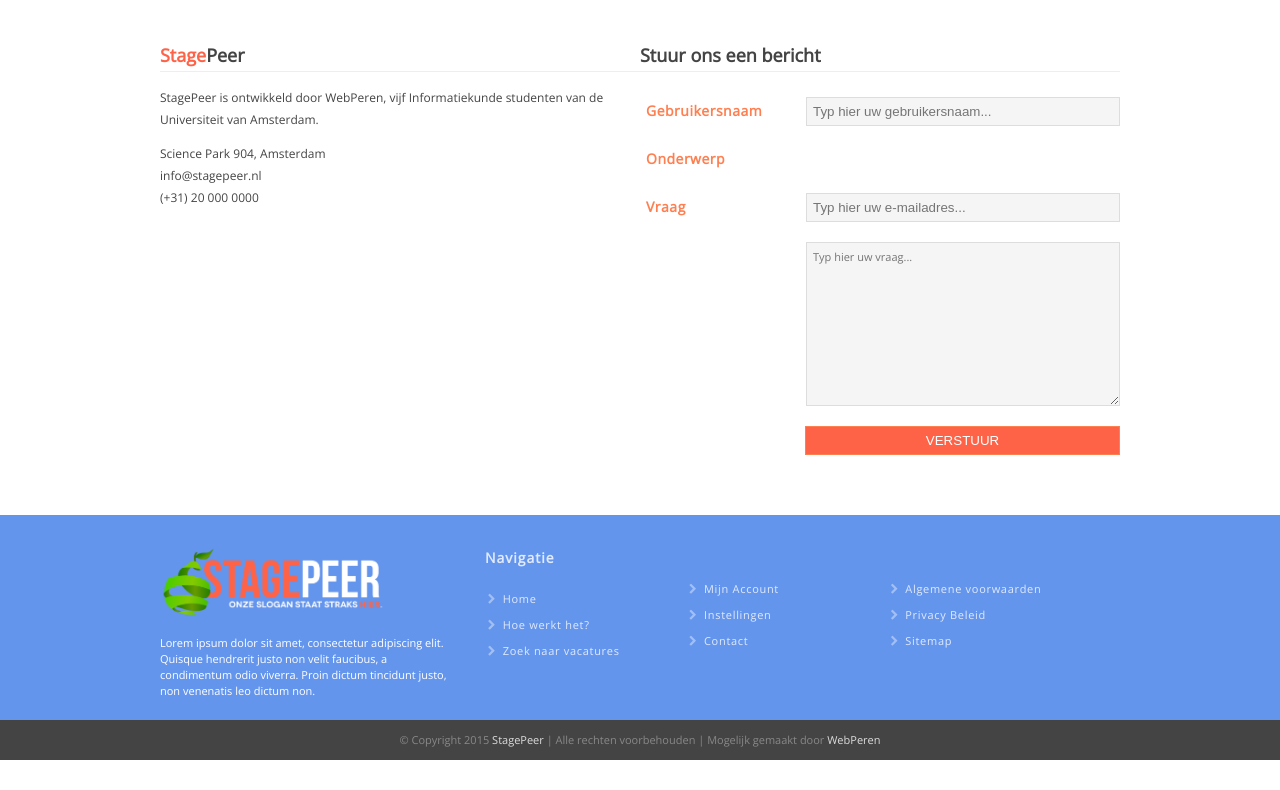
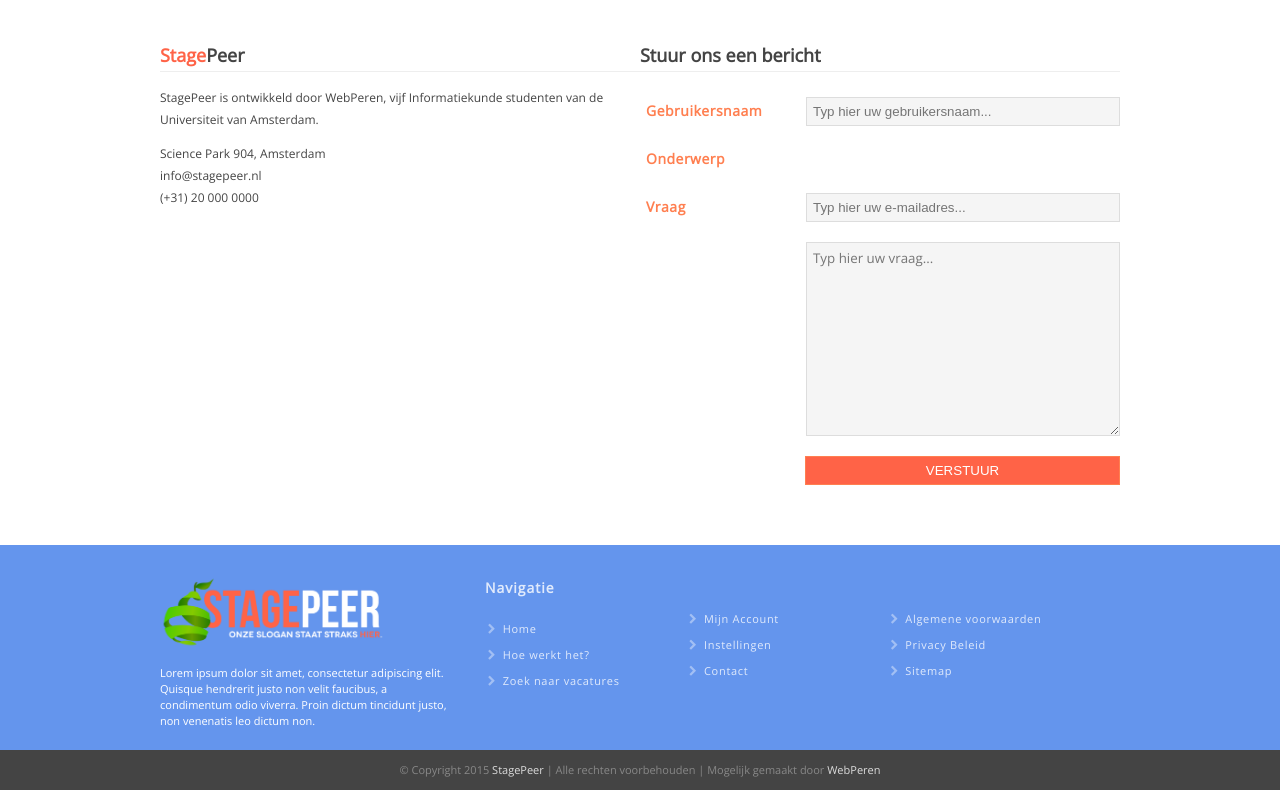
Before and after one commit to TychoA/Vacaturesite, a PHP site: page /contact.php in a window 1280 px wide. Shown: the part 590-1380 px from the top of the page. Before the commit the page ends 1350 px from the top, so only its background shows below. Run offline with PHP 8.4, Linux system fonts and the light colour scheme.

Commit message:
Changed textarea font

```diff
--- a/css/style.css
+++ b/css/style.css
@@ -74,7 +74,6 @@ h5 {
 
 textarea {
     font-family: 'Open Sans', sans-serif;
-    font-size: 11px;
 }
 
 /* ------------------------------ *\
```
